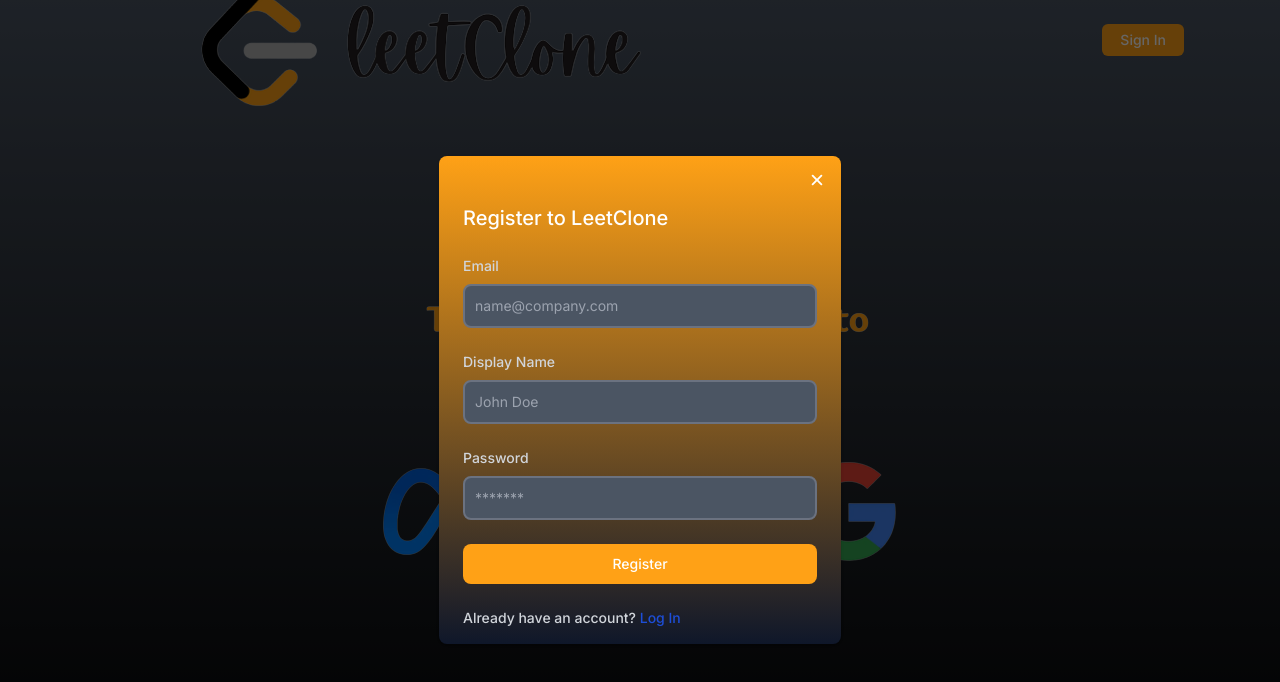
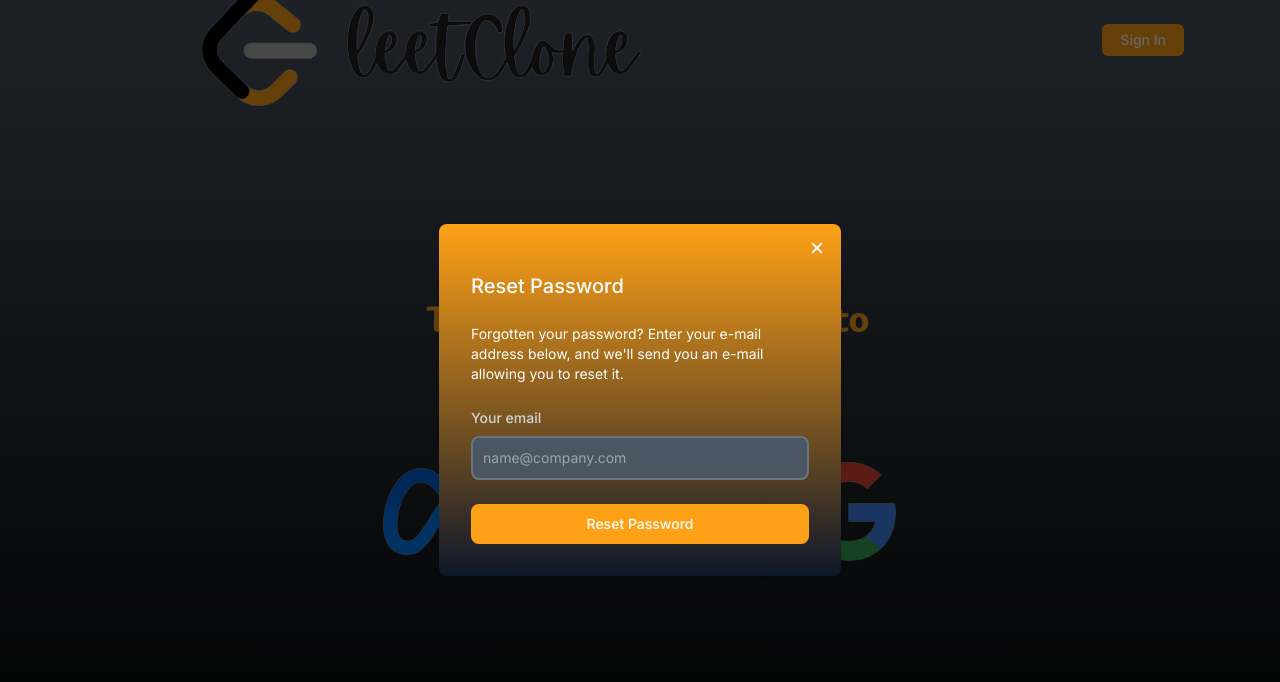
Before and after one commit to MariusDevelops/leetcode-clone-app, a Next.js app: page /auth in a window 1280 px wide. Shown: the top 682 px of the page. Built offline with nearby package versions, Linux system fonts and the light colour scheme.

Commit message:
feat: reset password ui

```diff
--- a/src/components/Modals/AuthModal.tsx
+++ b/src/components/Modals/AuthModal.tsx
@@ -2,6 +2,7 @@
 import { IoClose } from "react-icons/io5";
 import Login from "./Login";
 import Signup from "./Signup";
+import ResetPassword from "./ResetPassword";
 
 type AuthModalProps = {};
 
@@ -27,7 +28,8 @@
               </button>
             </div>
             {/* <Login /> */}
-            <Signup />
+            {/* <Signup /> */}
+            <ResetPassword />
             {/* {authModal.type === "login" ? (
               <Login />
             ) : authModal.type === "register" ? (
--- a/src/components/Modals/ResetPassword.tsx
+++ b/src/components/Modals/ResetPassword.tsx
@@ -0,0 +1,43 @@
+import React from "react";
+
+type ResetPasswordProps = {};
+
+const ResetPassword: React.FC<ResetPasswordProps> = () => {
+  return (
+    <form
+      className="space-y-6 px-6 lg:px-8 pb-4 sm:pb-6 xl:pb-8"
+      // onSubmit={handleReset}
+    >
+      <h3 className="text-xl font-medium  text-white">Reset Password</h3>
+      <p className="text-sm text-white ">
+        Forgotten your password? Enter your e-mail address below, and we&apos;ll
+        send you an e-mail allowing you to reset it.
+      </p>
+      <div>
+        <label
+          htmlFor="email"
+          className="text-sm font-medium block mb-2 text-gray-300"
+        >
+          Your email
+        </label>
+        <input
+          type="email"
+          name="email"
+          // onChange={(e) => setEmail(e.target.value)}
+          id="email"
+          className="border-2 outline-none sm:text-sm rounded-lg focus:ring-blue-500 focus:border-blue-500 block w-full p-2.5 bg-gray-600 border-gray-500 placeholder-gray-400 text-white"
+          placeholder="name@company.com"
+        />
+      </div>
+
+      <button
+        type="submit"
+        className={`w-full text-white  focus:ring-4 focus:ring-blue-300 font-medium rounded-lg text-sm px-5 py-2.5 text-center
+                bg-brand-orange hover:bg-brand-orange-s `}
+      >
+        Reset Password
+      </button>
+    </form>
+  );
+};
+export default ResetPassword;
```
